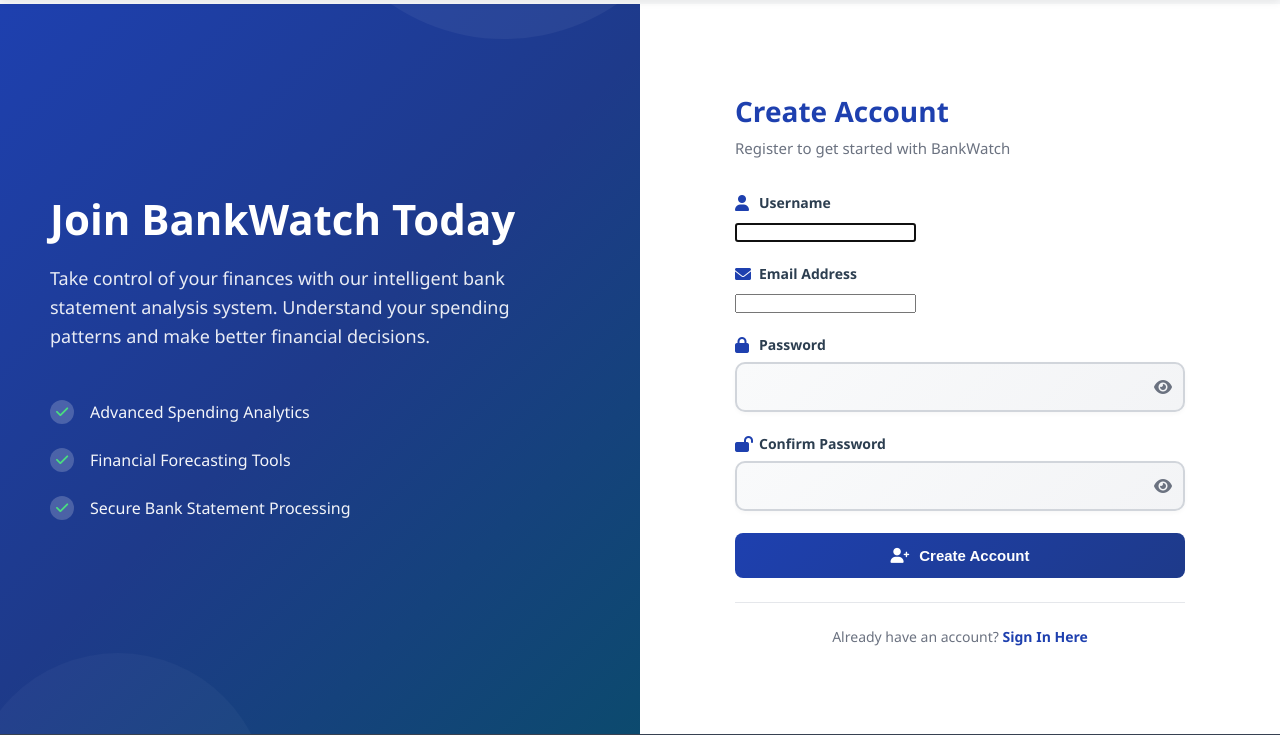
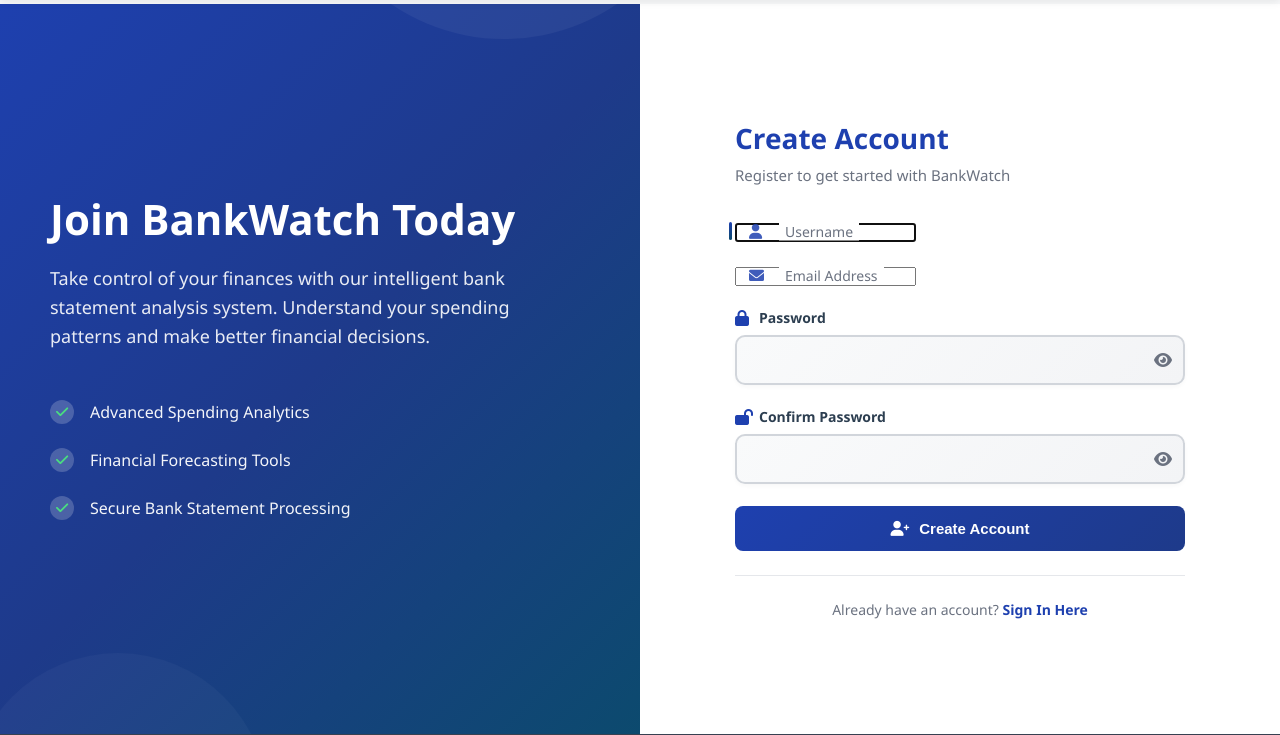
Before and after one commit to internp247-design/BankWatch, a Django app: page /register/ in a window 1280 px wide. Shown: the part 66-801 px from the top of the page. Run offline with Django 5.2, Linux system fonts and the light colour scheme.

Commit message:
ui improve reg5

```diff
--- a/templates/users/register.html
+++ b/templates/users/register.html
@@ -363,6 +363,79 @@
             opacity: 0.8;
         }
 
+        /* === MODERN INPUT UPGRADE - FLOATING LABELS === */
+        .input-wrapper {
+            position: relative;
+            width: 100%;
+        }
+
+        .input-icon {
+            position: absolute;
+            left: 14px;
+            top: 50%;
+            transform: translateY(-50%);
+            color: #1e40af;
+            font-size: 15px;
+            opacity: 0.85;
+            transition: all 0.3s ease;
+            pointer-events: none;
+        }
+
+        .floating .form-input {
+            padding-left: 44px;
+            padding-top: 18px;
+            padding-bottom: 8px;
+        }
+
+        /* Floating label */
+        .floating label {
+            position: absolute;
+            left: 44px;
+            top: 50%;
+            transform: translateY(-50%);
+            color: #6b7280;
+            font-size: 14px;
+            pointer-events: none;
+            background: white;
+            padding: 0 6px;
+            transition: all 0.3s ease;
+        }
+
+        /* When focused or has value */
+        .floating .form-input:focus + label,
+        .floating.has-value label {
+            top: -6px;
+            font-size: 12px;
+            color: #1e40af;
+            font-weight: 600;
+        }
+
+        /* Icon animation */
+        .floating .form-input:focus ~ .input-icon,
+        .floating.has-value .input-icon {
+            color: #1e40af;
+            transform: translateY(-50%) scale(1.1);
+            opacity: 1;
+        }
+
+        /* Left accent bar */
+        .floating::before {
+            content: "";
+            position: absolute;
+            left: -6px;
+            top: 10%;
+            height: 80%;
+            width: 3px;
+            background: linear-gradient(#1e40af, #0c4a6e);
+            border-radius: 4px;
+            opacity: 0;
+            transition: opacity 0.3s ease;
+        }
+
+        .floating:focus-within::before {
+            opacity: 1;
+        }
+
         /* FOOTER */
         .site-footer {
             background: #1f2937;
@@ -608,12 +681,12 @@
                     {% endif %}
 
                     <!-- Username Field -->
-                    <div class="form-group">
-                        <label class="form-label" for="id_username">
-                            <i class="fas fa-user"></i>
-                            Username
-                        </label>
+                    <div class="form-group floating">
+    <div class="input-wrapper">
+        <i class="fas fa-user input-icon"></i>
         {{ form.username }}
+        <label for="id_username">Username</label>
+    </div>
     {% if form.username.errors %}
     <div class="error-message">
         <i class="fas fa-circle-xmark"></i>
@@ -622,13 +695,14 @@
     {% endif %}
 </div>
 
+
                     <!-- Email Field -->
-                    <div class="form-group">
-                        <label class="form-label" for="id_email">
-                            <i class="fas fa-envelope"></i>
-                            Email Address
-                        </label>
+                    <div class="form-group floating">
+    <div class="input-wrapper">
+        <i class="fas fa-envelope input-icon"></i>
         {{ form.email }}
+        <label for="id_email">Email Address</label>
+    </div>
     {% if form.email.errors %}
     <div class="error-message">
         <i class="fas fa-circle-xmark"></i>
@@ -636,6 +710,7 @@
     </div>
     {% endif %}
 </div>
+
 
                     <!-- Password Field -->
                     <div class="form-group">
@@ -727,6 +802,19 @@
     </footer>
 
     <script>
+
+        document.querySelectorAll('.floating .form-input').forEach(input => {
+    input.addEventListener('input', () => {
+        const group = input.closest('.floating');
+        input.value ? group.classList.add('has-value') : group.classList.remove('has-value');
+    });
+
+    if (input.value) {
+        input.closest('.floating').classList.add('has-value');
+    }
+});
+
+
         // Password visibility toggle
         function togglePassword(fieldId, button) {
             const field = document.getElementById(fieldId);
```
Lines whose indentation alone changed are shown as unchanged.
